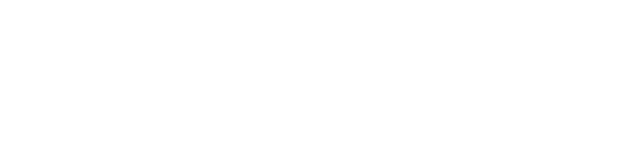
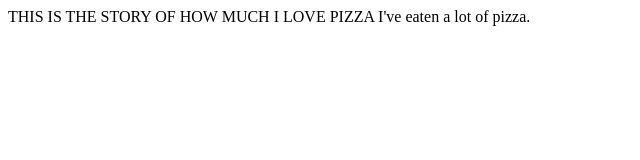
Before and after one commit to jmossgraber1/js-assignment-4-html-me-something-jmossgraber1, a website: page index.html in a window 1280 px wide. Shown: the whole page, without its empty margins (0-640 px from the left). Drawn offline with Linux system fonts and the light colour scheme.

Commit message:
Update index.html

```diff
--- a/index.html
+++ b/index.html
@@ -1,8 +1,9 @@
 <!DOCTYPE html>
 <html>
    <head>
+      THIS IS THE STORY OF HOW MUCH I LOVE PIZZA
    </head>
    <body>
-      <!-- Write your HTML in this file! -->
+     I've eaten a lot of pizza.
    </body>
 </html>
```
